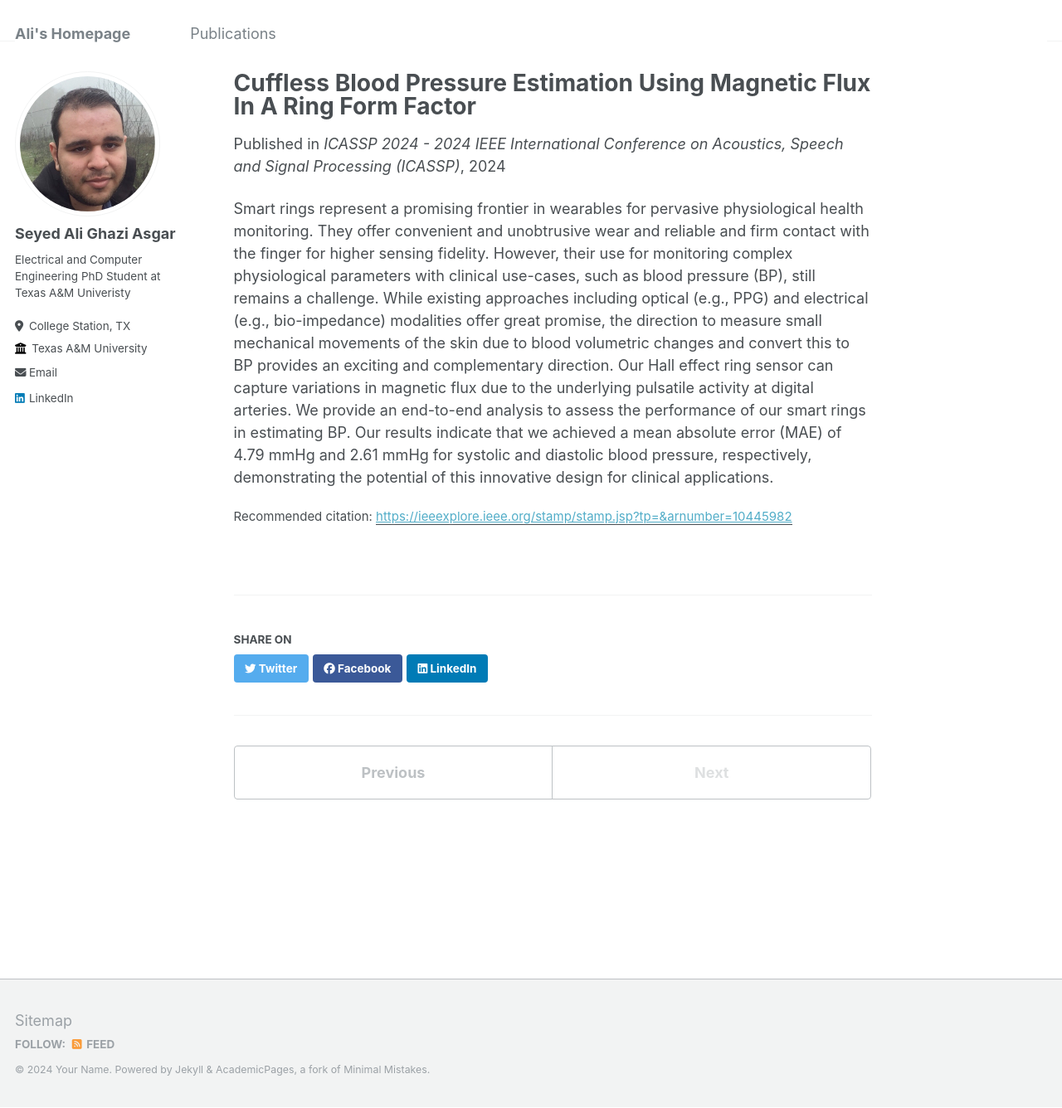
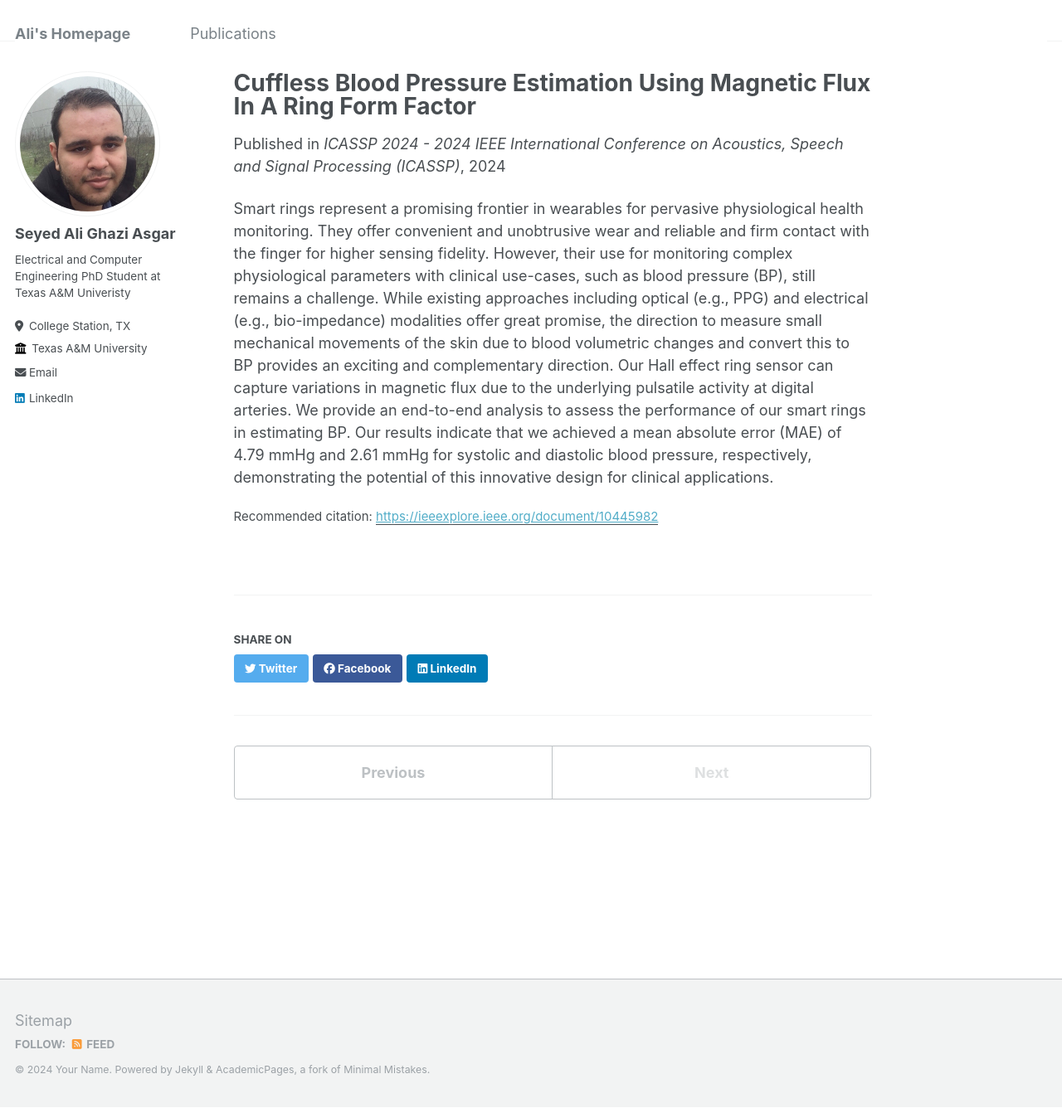
Before and after one commit to ali-ghazi78/about, a Jekyll site: the page built from _publications/2024-04-14-Cuffless Blood Pressure Estimation Using Magnetic Flux In A Ring Form Factor-number-2.md, in a window 1280 px wide and 1336 px high. Shown: the whole window at 83% size. Built offline with Jekyll 4.4.1, drawn with Linux system fonts in a browser that asks for light colours; part of the change alters nothing that is shown.

Commit message:
Update 2024-04-14-Cuffless Blood Pressure Estimation Using Magnetic Flux In A Ring Form Factor-number-2.md

```diff
--- a/_publications/2024-04-14-Cuffless Blood Pressure Estimation Using Magnetic Flux In A Ring Form Factor-number-2.md
+++ b/_publications/2024-04-14-Cuffless Blood Pressure Estimation Using Magnetic Flux In A Ring Form Factor-number-2.md
@@ -5,7 +5,7 @@ permalink: /publication/2024-04-14-Cuffless Blood Pressure Estimation Using Magn
 excerpt: 'Cuffless Blood Pressure, Wearable Devices, Smart Ring, Hall Sensor, Magnetic Flux.'
 date: 2024-04-14
 venue: 'ICASSP 2024 - 2024 IEEE International Conference on Acoustics, Speech and Signal Processing (ICASSP)'
-paperurl: 'https://ieeexplore.ieee.org/stamp/stamp.jsp?tp=&arnumber=10445982'
+paperurl: 'https://ieeexplore.ieee.org/document/10445982'
 citation: ''
 ---
 
```
